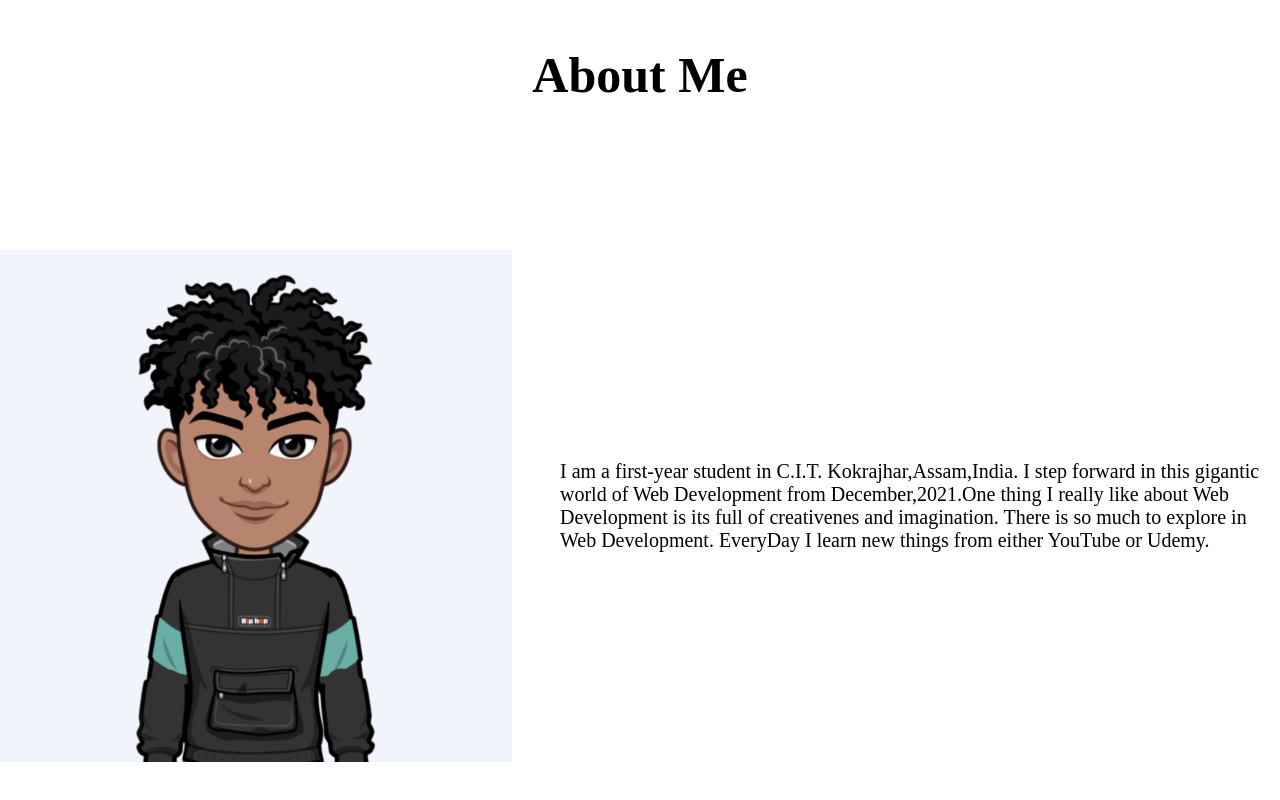
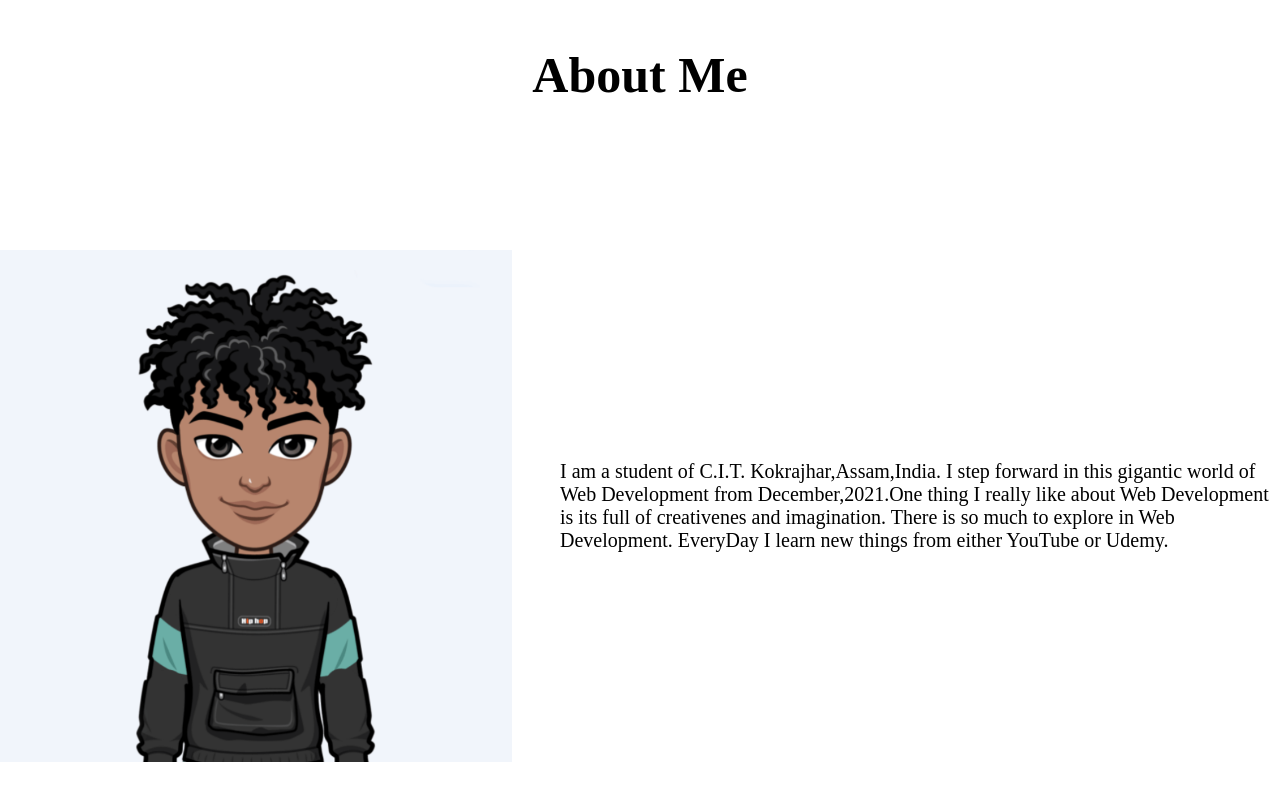
Before and after one commit to Gwmshar/gwmshar.github.io, a plain HTML site: page index.html in a window 1280 px wide. Shown: the part 774-1574 px from the top of the page. Drawn offline with Linux system fonts and the light colour scheme.

Commit message:
Update index.html

```diff
--- a/index.html
+++ b/index.html
@@ -50,7 +50,7 @@
         <h2>About Me</h2>
         <div class="about-me-container">
             <img src="profile2.png" alt="">
-            <p>I am a first-year student in C.I.T. Kokrajhar,Assam,India. I step forward in this gigantic world of
+            <p>I am a student of C.I.T. Kokrajhar,Assam,India. I step forward in this gigantic world of
                 Web Development from December,2021.One thing I really like about Web Development is its full of
                 creativenes and imagination. There is so much to explore in Web Development. EveryDay I learn new things
                 from either YouTube or Udemy.
```
